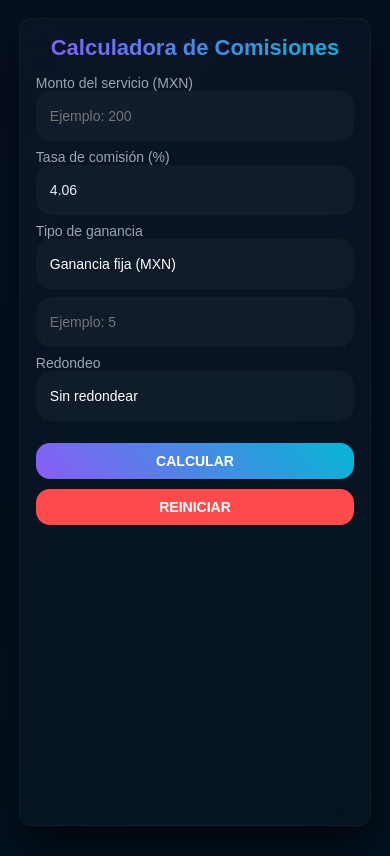
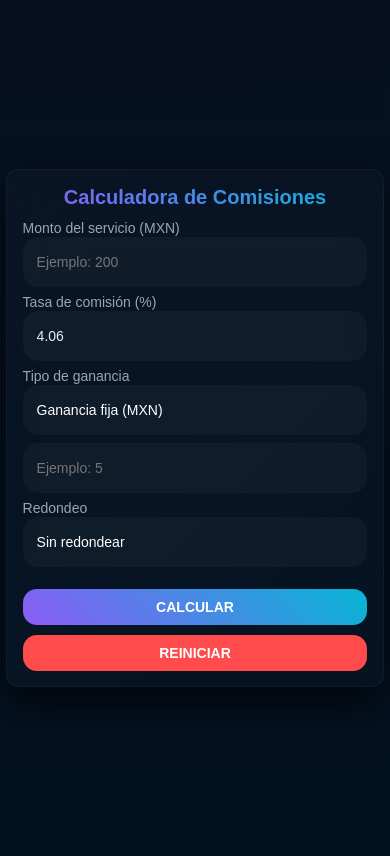
Before and after one commit to thebest141492/CALCULADORA-COMISIONES, a plain HTML site: page index.html in a window 390 px wide. Drawn offline with Linux system fonts and the light colour scheme.

Commit message:
fdvfdvfdv

```diff
--- a/index.html
+++ b/index.html
@@ -2,7 +2,7 @@
 <html lang="es">
 <head>
 <meta charset="UTF-8" />
-<meta name="viewport" content="width=device-width, initial-scale=1.0" />
+<meta name="viewport" content="width=device-width, initial-scale=1.0, maximum-scale=1.0, user-scalable=no" />
 <title>Calculadora de Comisiones - App Pro</title>
 
 <style>
@@ -40,23 +40,24 @@ body {
   margin: 0;
   font-family: "Poppins", sans-serif;
   background: var(--bg);
-  background-color: var(--bg-fallback); /* fallback oscuro */
+  background-color: var(--bg-fallback);
   display: flex;
   justify-content: center;
-  padding: 25px;
-  min-height: 100vh; /* asegurar que el fondo cubra toda la pantalla */
+  align-items: center;
+  padding: 2vw;
+  min-height: 100vh;
 }
 
 .app {
-  width: clamp(300px, 90vw, 420px); /* mínimo 300px, máximo 420px, escala con viewport */
-  max-width: 95%;
-  margin: 20px auto;
-  padding: clamp(16px, 4vw, 28px); /* padding fluido */
-  background: var(--card); /* card oscuro */
+  width: clamp(300px, 95vw, 420px);
+  max-width: 100vw;
+  margin: 0 auto;
+  padding: clamp(12px, 4vw, 28px);
+  background: var(--card);
   border-radius: 20px;
   backdrop-filter: blur(18px);
   -webkit-backdrop-filter: blur(18px);
-  border: 1px solid rgba(255,255,255,0.04); /* borde sutil claro sobre fondo oscuro */
+  border: 1px solid rgba(255,255,255,0.04);
   box-shadow: 0 18px 40px var(--shadow);
   animation: fadeIn 0.7s ease;
 }
@@ -88,14 +89,14 @@ label {
 input,
 select {
   width: 100%;
-  padding: clamp(10px, 2.5vw, 14px);
-  height: clamp(44px, 6.5vw, 50px); /* MISMA ALTURA FIJA */
+  padding: clamp(10px, 2vw, 14px);
+  height: clamp(44px, 7vw, 50px);
   box-sizing: border-box;
   border-radius: 15px;
   border: none;
   background: rgba(255,255,255,0.03); /* oscuro/translúcido */
   color: var(--text);
-  font-size: clamp(14px, 2.8vw, 16px);
+  font-size: clamp(14px, 3vw, 16px);
   outline: none;
   transition: 0.25s;
 }
@@ -188,176 +189,28 @@ select {
   margin-top: 10px;
 }
 
-/* ===== ESTILOS RESPONSIVOS ADICIONALES ===== */
-* {
-  box-sizing: border-box; /* mejor control de tamaño en móviles */
-}
-
-/* Contenedor adaptativo: ancho máximo fijo pero se reduce en pantallas pequeñas */
-.app {
-  width: clamp(300px, 90vw, 420px); /* mínimo 300px, máximo 420px, escala con viewport */
-  max-width: 95%;
-  margin: 20px auto;
-  padding: clamp(16px, 4vw, 28px); /* padding fluido */
-  border-radius: 20px;
-  background: var(--card); /* card oscuro */
-  border: 1px solid rgba(255,255,255,0.04); /* borde sutil claro sobre fondo oscuro */
-  box-shadow: 0 18px 40px var(--shadow);
-  animation: fadeIn 0.7s ease;
-}
-
-@keyframes fadeIn {
-  from { opacity: 0; transform: translateY(25px); }
-  to { opacity: 1; transform: translateY(0); }
-}
-
-h1 {
-  margin: 0;
-  text-align: center;
-  font-size: clamp(20px, 4.5vw, 26px);
-  background: linear-gradient(45deg, var(--accent), var(--accent2));
-  background-clip: text;
-  -webkit-background-clip: text;
-  color: transparent;
-  -webkit-text-fill-color: transparent;
-  font-weight: 800;
-  margin-bottom: 70px; /* separa título del primer campo */
-}
-
-label {
-  font-size: 14px;
-  color: var(--muted);
-}
-
-/* Inputs: contraste para tema oscuro */
-input,
-select {
-  width: 100%;
-  padding: clamp(10px, 2.5vw, 14px);
-  height: clamp(44px, 6.5vw, 50px); /* MISMA ALTURA FIJA */
-  box-sizing: border-box;
-  border-radius: 15px;
-  border: none;
-  background: rgba(255,255,255,0.03); /* oscuro/translúcido */
-  color: var(--text);
-  font-size: clamp(14px, 2.8vw, 16px);
-  outline: none;
-  transition: 0.25s;
-}
-
-/* focus más sutil y consistente */
-input:focus,
-select:focus {
-  background: rgba(255,255,255,0.06);
-}
-
-/* Asegurar que los <select> y su listado sean oscuros con texto blanco */
-select {
-  color: #ffffff; /* texto blanco dentro del select */
-  background: rgba(255,255,255,0.03);
-  -webkit-appearance: none;
-  -moz-appearance: none;
-  appearance: none;
-}
-
-/* Forzar fondo oscuro y texto blanco en las opciones del dropdown */
-select option {
-  background: #071220 !important; /* fondo oscuro del listado */
-  color: #ffffff !important;      /* texto blanco */
-}
-
-button {
-  width: 100%;
-  padding: clamp(12px, 3vw, 15px);
-  margin-top: 22px;
-  border-radius: 14px;
-  border: none;
-  cursor: pointer;
-  font-size: clamp(14px, 3.2vw, 16px);
-  font-weight: 700;
-  color: white;
-  background: linear-gradient(45deg, var(--accent), var(--accent2));
-  transition: 0.25s;
-}
-
-button:hover {
-  transform: scale(1.03);
-  box-shadow: 0 0 12px var(--accent2);
-}
-
-.reset {
-  background: #ff4b4b;
-  margin-top: 10px;
-}
-
-/* resultado: fondo y texto adaptados para tema oscuro */
-.result-box {
-  margin-top: 28px;
-  padding: clamp(14px, 3.5vw, 20px);
-  border-radius: 20px;
-  background: rgba(255,255,255,0.02);
-  display: none;
-  animation: fadeIn 0.5s ease;
-}
-
-.result-line {
-  font-size: 15px;
-  margin: 6px 0;
-  color: var(--text);
-}
-
-.big-total {
-  margin-top: 18px;
-  text-align: center;
-  font-size: clamp(22px, 6vw, 34px);
-  font-weight: 900;
-  background: linear-gradient(45deg, var(--accent), var(--accent2));
-  background-clip: text;
-  -webkit-background-clip: text;
-  color: transparent;
-  -webkit-text-fill-color: transparent;
-}
-
-
-/* Unificar tamaño de inputs y selects */
-input,
-select {
-  width: 100%;
-  padding: 14px;
-  height: 50px; /* MISMA ALTURA FIJA */
-  box-sizing: border-box;
-}
-
-/* Añadir espaciado uniforme entre cajas de input */
-.input-box {
-  margin-top: 10px;
-}
-
-/* Overrides responsivos finales para asegurar buena visualización en móviles/tablet/desktop */
-:root {
-  /* tamaño base de fuente fluido */
-  --base-font: clamp(14px, 2.8vw, 16px);
-}
-html { font-size: var(--base-font); }
-
-/* reducir espacio del título en pantallas pequeñas y ajustar paddings */
+/* Media queries mejorados */
 @media (max-width: 720px) {
+  .app {
+    width: 98vw;
+    padding: clamp(10px, 4vw, 18px);
+    border-radius: 16px;
+  }
   h1 {
-    margin-bottom: clamp(14px, 4vw, 30px); /* menos separación en móvil/tablet */
+    margin-bottom: clamp(14px, 4vw, 30px);
+    font-size: clamp(18px, 6vw, 24px);
   }
-  .app {
-    padding: clamp(12px, 4vw, 20px);
+  .big-total {
+    font-size: clamp(18px, 8vw, 28px);
   }
 }
 
-/* ajustes extra para teléfonos muy pequeños */
 @media (max-width: 400px) {
-  body { padding: 10px; }
-  .app { width: 100%; margin: 8px 0; border-radius: 12px; }
-  h1 { font-size: clamp(18px, 6vw, 22px); margin-bottom: 14px; }
-  .input-box { margin-top: 8px; }
-  .big-total { font-size: clamp(18px, 8vw, 28px); }
-  button { padding: 10px 12px; }
+  body { padding: 6px; }
+  .app { width: 100vw; margin: 0; border-radius: 12px; }
+  h1 { font-size: clamp(16px, 8vw, 20px); margin-bottom: 10px; }
+  .input-box { margin-top: 6px; }
+  button { padding: 10px 8px; }
 }
 
 /* Ajustes extra para pantallas muy pequeñas */
```
